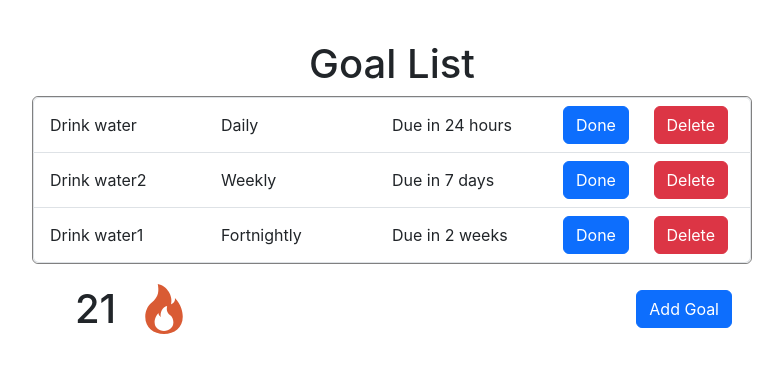
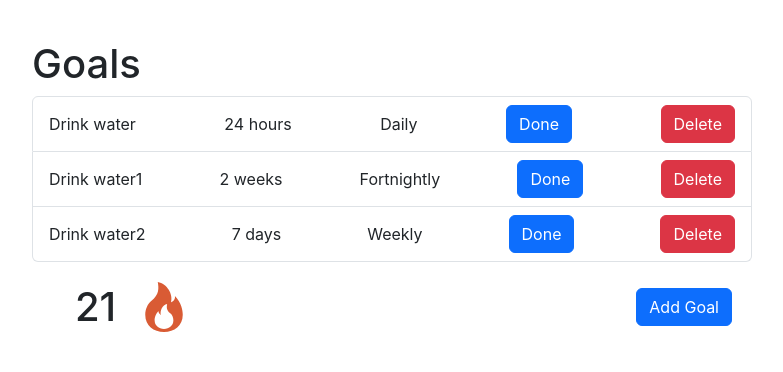
Before and after one commit to Trained-Monkey/goalkeeper-chrome-extension, a React (Create React App) app: page / in a window 1280 px wide. Shown: the top 372 px of the page, without its empty margins (8-791 px from the left). Built offline with nearby package versions, Linux system fonts and the light colour scheme.

Commit message:
refactor: component structure refactor

```diff
--- a/src/App.tsx
+++ b/src/App.tsx
@@ -1,15 +1,18 @@
 import React, { useEffect, useReducer, useState } from 'react';
 // Components & Interfaces
-import GoalList from './components/GoalList/GoalList';
 import Streak from './components/Streak/Streak';
 import AddGoalButton from './components/AddGoal/AddGoalButton';
-import { GoalInput } from './components/GoalList/Goal/Goal';
 import Goal from './interface/Goal';
 import { REDUCER_ACTION_TYPES, ReducerAttributes } from './constants/GoalList';
+import List from './components/List/List';
+
 // Misc
 import { getFromStorage, storeInStorage } from './utils/Storage';
 import './App.css';
 import { TYPES } from './constants/Goal';
+import ListItem from './components/ListItem/ListItem';
+import Button from './components/Button/Button';
+import { timeTillDueString } from './utils/Goal';
 
 function goalsReducer(state: Goal[] | null, action: ReducerAttributes): Goal[] {
   if (state == null) {
@@ -123,7 +126,7 @@ function App() {
   }, [storedGoals, isLoaded])
 
   // Attaching our callbacks for marking and deleting goal
-  const goalsWithCallback: GoalInput[] =
+  const goalsWithCallback: any[] =
     storedGoals.map((prev, index) => {
       return {
         ...prev,
@@ -151,7 +154,25 @@ function App() {
 
   return (
     <div className="app">
-      <GoalList goals={goalsWithCallback} />
+      <List title="Goals">
+        {goalsWithCallback.map((goal) => {
+          return <ListItem isSuccess={goal.lastCompleted.getTime() > Date.now()}>
+            <p> {goal.name} </p>
+            <p> {timeTillDueString(goal.lastCompleted, goal.type)} </p>
+            <p> {goal.type} </p>
+            <Button
+              content={goal.lastCompleted.getTime() > Date.now() ? "Undo" : "Done"}
+              onClick={goal.finishedCallback}
+            />
+            <Button
+              content="Delete"
+              onClick={goal.deletionCallback}
+              isDanger={true}
+            />
+          </ListItem>
+        })}
+      </List>
+      {/* <GoalList goals={goalsWithCallback} /> */}
       <div className="manage-goal-container">
         <Streak goals={storedGoals} />
         <AddGoalButton addGoalCallback={addGoal} />
--- /dev/null
+++ b/src/components/Button/Button.tsx
@@ -0,0 +1,29 @@
+import React from "react";
+
+interface ButtonInput {
+  onClick: any,
+
+  content: string,
+
+  isDanger?: boolean
+}
+
+function Button(prop: ButtonInput) {
+  const {onClick, content, isDanger} = prop;
+
+  let classNames: string[] = ["btn"];
+
+  if (isDanger) {
+    classNames.push("btn-danger");
+  } else {
+    classNames.push("btn-primary");
+  }
+
+  return <>
+    <button className={classNames.join(" ")} onClick={onClick}>
+      {content}
+    </button>
+  </>
+}
+
+export default Button;
--- a/src/components/GoalList/Goal/Goal.css
+++ /dev/null
@@ -1,24 +0,0 @@
-.goal-container {
-    display: flex;
-    gap: 10px;
-    align-items: center;
-    justify-content: space-between;
-    width: 100%;
-    min-width: 700px;
-    /* max-width: 700px; */
-}
-
-.goal-item-container.text {
-    /* background-color: beige; */
-    flex: 2 1 0px;
-}
-
-.goal-item-container.button {
-    flex: 1 1 0px;
-}
-
-.goal-text {
-    display: flex;
-    align-items: center;
-    margin-bottom: 0px;
-}
--- a/src/components/GoalList/Goal/Goal.tsx
+++ /dev/null
@@ -1,82 +0,0 @@
-import React from "react";
-// Interfaces
-import { TYPES } from "../../../constants/Goal";
-// Misc
-import './Goal.css';
-import { timeTillDueString } from "../../../utils/Goal";
-
-export interface GoalInput {
-  // Name of the goal
-  name: string,
-  // Type indicating how often the goal needs to be done
-  type: TYPES,
-  // Midnight of when the last goal was completed
-  lastCompleted: Date,
-  // Callback to delete goal
-  deletionCallback: any
-  // Callback to mark goal as finished, expects to receive the new goal state
-  finishedCallback: any
-}
-
-// React element showing goal alongside with buttons to mark as done or delete
-function Goal(prop: GoalInput): React.JSX.Element {
-  const {
-    name,
-    type,
-    lastCompleted,
-    deletionCallback,
-    finishedCallback
-  } = prop;
-  const expiry: string = timeTillDueString(lastCompleted, type);
-
-  function handleDoneButtonClick() {
-    finishedCallback();
-  }
-
-  function handleDeleteButtonClick() {
-    deletionCallback(name);
-  }
-  const taskCompleted = new Date() < lastCompleted;
-
-  return (
-    <li className={
-      (taskCompleted
-        ? "list-group-item  list-group-item-success"
-        : "list-group-item"
-      )
-      + " goal-container"
-    }>
-      <div className="goal-item-container text">
-        <p className="goal-text"> {name} </p>
-      </div>
-      <div className="goal-item-container text">
-        <p className="goal-text"> {type} </p>
-      </div>
-      <div className="goal-item-container text">
-        <p className="goal-text">
-          {taskCompleted
-            ? `Refreshes in ${expiry}`
-            : `Due in ${expiry}`
-          }
-        </p>
-      </div>
-      <div className="goal-item-container button">
-
-        <button
-          onClick={handleDoneButtonClick}
-          name="submit-button"
-          className="btn btn-primary"
-        >
-          {taskCompleted ? "Undo" : "Done"}
-        </button>
-      </div>
-
-      <div className="goal-item-container button">
-        <button onClick={handleDeleteButtonClick} name="delete-button"
-          className="btn btn-danger"> Delete </button>
-      </div>
-    </li >
-  )
-}
-
-export default Goal;
--- a/src/components/GoalList/GoalList.css
+++ /dev/null
@@ -1,18 +0,0 @@
-.goal-list.header{
-    text-align: center;
-    width: 100%;
-}
-
-.goal-list-container {
-    width: 100%;
-    display: flex;
-    flex-direction: column;
-}
-
-.goal-list-container .list-group {
-    display: flex;
-    align-items: center;
-    max-height: 388px;
-    border: 1px solid grey;
-    overflow: scroll;
-}
--- a/src/components/GoalList/GoalList.tsx
+++ /dev/null
@@ -1,40 +0,0 @@
-import React from "react";
-// Component, Functions and Interfaces
-import Goal, { GoalInput } from "./Goal/Goal";
-// Misc
-import './GoalList.css';
-import { goalExpiresBeforeGoal } from "../../utils/Goal";
-
-export interface GoalListInput {
-  // List of goals to display
-  goals: GoalInput[]
-}
-
-function GoalList(prop: GoalListInput): React.JSX.Element {
-  const { goals } = prop;
-
-  goals.sort((a: GoalInput, b: GoalInput) => goalExpiresBeforeGoal(a, b));
-
-  return (
-    <div className="goal-list-container">
-      <div className="goal-list header">
-        <h1>Goal List</h1>
-      </div>
-
-      <ul className="list-group">
-        {
-          goals.map((goal: GoalInput) => (
-
-            <Goal
-              key={`${goal.name}_${goal.lastCompleted.getTime()}`}
-              {...goal}
-            />
-          ))
-        }
-      </ul>
-    </div>
-  )
-}
-
-
-export default GoalList;
--- /dev/null
+++ b/src/components/List/List.css
@@ -0,0 +1,18 @@
+.list-header{
+  text-align: center;
+  width: 100%;
+}
+
+.list-container {
+  width: 100%;
+  display: flex;
+  flex-direction: column;
+}
+
+.list-content {
+  display: flex;
+  align-items: center;
+  max-height: 388px;
+  border: 1px solid grey;
+  overflow: scroll;
+}
--- /dev/null
+++ b/src/components/List/List.tsx
@@ -0,0 +1,25 @@
+import React from "react"
+
+export interface ListInput {
+  // List items
+  children: React.ReactNode,
+
+  // Title to display
+  title: string
+}
+
+function List(prop: ListInput): React.JSX.Element {
+  const { children, title } = prop;
+
+  return <div className="list-container">
+    <div className="list-header">
+      <h1>{title}</h1>
+    </div>
+
+    <ul className="list-content list-group">
+      {children}
+    </ul>
+  </div>
+}
+
+export default List;
--- /dev/null
+++ b/src/components/ListItem/ListItem.css
@@ -0,0 +1,15 @@
+.list-group-item {
+  display: flex;
+  gap: 10px;
+  align-items: center;
+  justify-content: space-between;
+  width: 100%;
+  min-width: 700px;
+  /* max-width: 700px; */
+}
+
+.list-group-item p {
+  display: flex;
+  align-items: center;
+  margin-bottom: 0px;
+}
--- /dev/null
+++ b/src/components/ListItem/ListItem.tsx
@@ -0,0 +1,25 @@
+import React from "react"
+import "./ListItem.css";
+
+export interface ListItemInput {
+  children: React.ReactNode,
+
+  // Indicates whether or not to mark the current item as successful
+  isSuccess?: boolean
+}
+
+function ListItem(prop: ListItemInput): React.JSX.Element {
+  const { children, isSuccess } = prop;
+
+  let classNames: string[] = ["list-group-item"];
+
+  if (isSuccess) {
+    classNames.push("list-group-item-success");
+  }
+
+  return <li className={classNames.join(" ")}>
+    {children}
+  </li>
+}
+
+export default ListItem;
```
Also changed, not shown: src/utils/Goal.tsx (+6 -1 lines), 2 other files (tests, documents, lock files or other folders).
